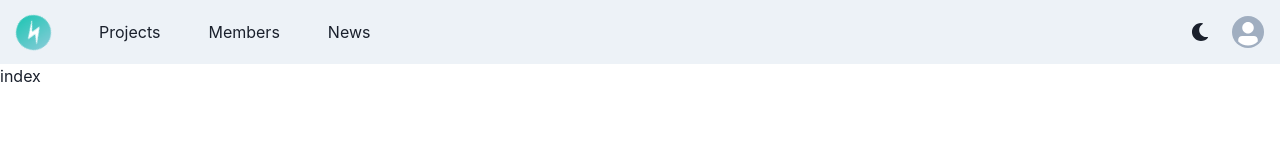
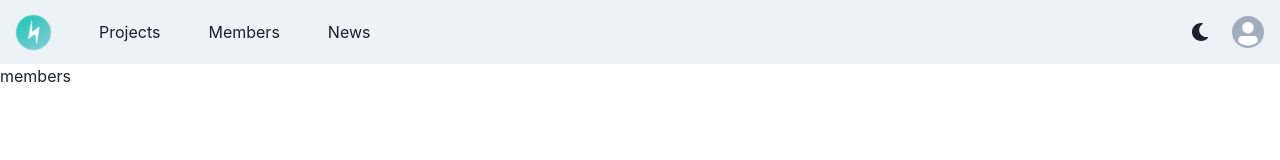
Before and after one commit to Devs-Clan/devs-clan, a React (Create React App) app: page /members in a window 1280 px wide. Shown: the top 160 px of the page. Built offline with nearby package versions, Linux system fonts and the light colour scheme.

Commit message:
added news instead of ideas

```diff
--- a/src/pages/Members/index.jsx
+++ b/src/pages/Members/index.jsx
@@ -0,0 +1,7 @@
+
+
+export default function Members() {
+	return (
+	  <div>members</div>
+	)
+  }
--- /dev/null
+++ b/src/pages/News/index.jsx
@@ -0,0 +1,7 @@
+
+
+export default function News() {
+	return (
+	  <div>news</div>
+	)
+  }
--- a/src/pages/Projects/index.jsx
+++ b/src/pages/Projects/index.jsx
@@ -2,6 +2,6 @@
 
 export default function Projects() {
   return (
-	<div>index</div>
+	<div>projects</div>
   )
 }
--- a/src/routers/index.jsx
+++ b/src/routers/index.jsx
@@ -1,5 +1,7 @@
 import { createBrowserRouter } from 'react-router-dom';
 import Projects from '../pages/Projects';
+import Members from '../pages/Members'
+import News from '../pages/News'
 
 export const router = createBrowserRouter([
   {
@@ -8,10 +10,10 @@ export const router = createBrowserRouter([
   },
   {
     path: '/members',
-    element: <Projects />,
+    element: <Members />,
   },
   {
     path: '/news',
-    element: <Projects />,
+    element: <News />,
   },
 ]);
```
Also changed, not shown: src/pages/Ideas/index.jsx (deleted).
